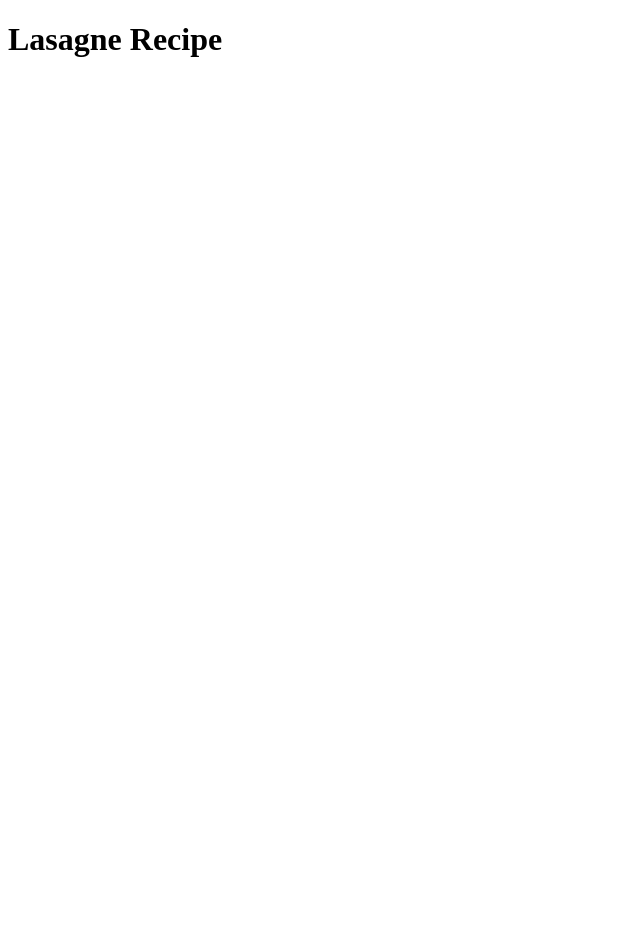
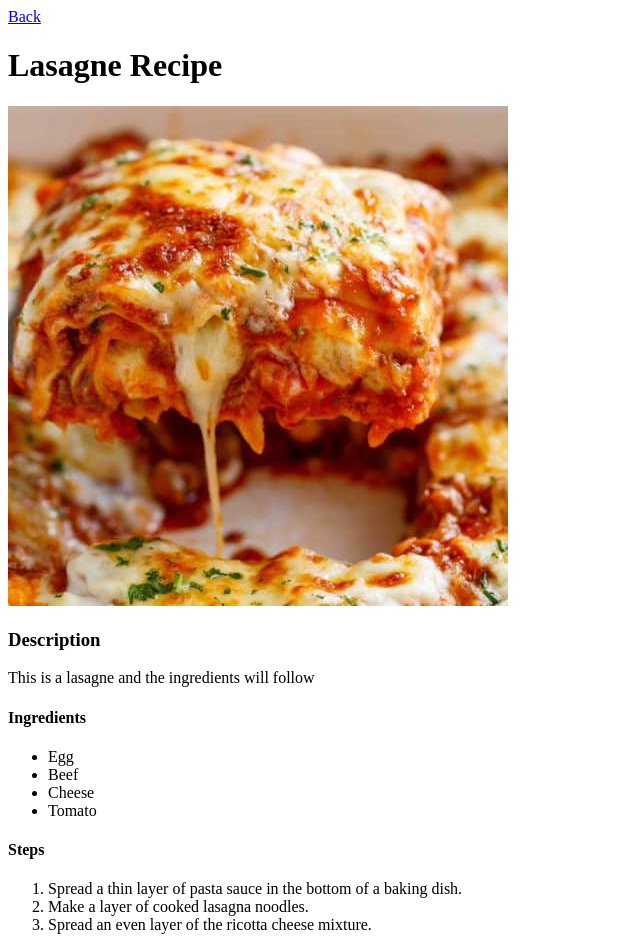
Before and after one commit to ASC17J/odin-recipes, a plain HTML site: page recipes/lasagna.html in a window 1280 px wide. Shown: the whole page, without its empty margins (0-640 px from the left). Before the commit the page ends 800 px from the top, so only its background shows below. Drawn offline with Linux system fonts and the light colour scheme.

Commit message:
Added new recipe pages

```diff
--- a/recipes/lasagna.html
+++ b/recipes/lasagna.html
@@ -6,6 +6,29 @@
     <title>Document</title>
 </head>
 <body>
+    <a href="../index.html">Back</a>
+
     <h1>Lasagne Recipe</h1>
+
+    <img src="../images/lasagne.jpg">
+
+    <h3>Description</h3>
+    <p>This is a lasagne and the ingredients will follow</p>
+    <h4>Ingredients</h4>
+    <ul>
+        <li>Egg</li>
+        <li>Beef</li>
+        <li>Cheese</li>
+        <li>Tomato</li>
+
+    </ul>
+
+   <h4>Steps</h4>
+   <ol>
+    <li>Spread a thin layer of pasta sauce in the bottom of a baking dish.</li>
+    <li>Make a layer of cooked lasagna noodles.</li>
+    <li>Spread an even layer of the ricotta cheese mixture. </li>
+   </ol>
+
 </body>
 </html>
```
Also changed, not shown: index.html (+6 -1 lines), images/lasagne.jpg (added), recipes/Pizza.html (added), recipes/Stirfry.html (added).
